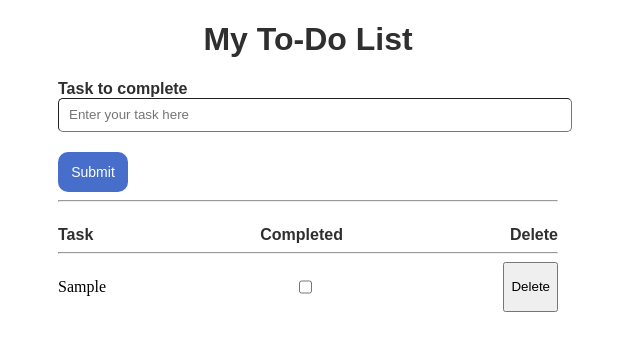
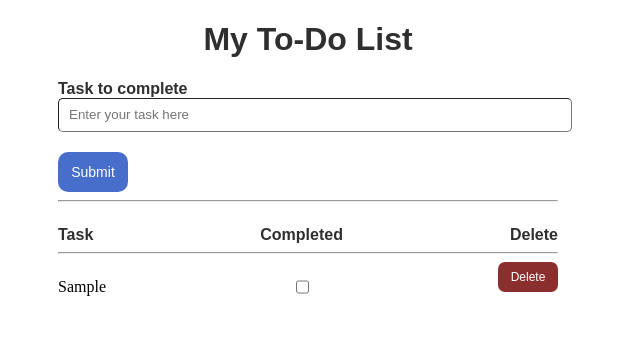
Before and after one commit to waleedrimawi1/To-Do-List, an Angular app: page / in a window 1280 px wide. Both pictures are taken after typing "Sample" into the empty fields and a click on the button "Submit". Shown: the top 350 px of the page, without its empty margins (0-640 px from the left). Built offline with nearby package versions, Linux system fonts and the light colour scheme.

Commit message:
add functionlty and style to Delete Button

```diff
--- a/src/app/todo-list/todo-list.css
+++ b/src/app/todo-list/todo-list.css
@@ -46,3 +46,15 @@
     display: flex;
     justify-content: space-between;
 }
+
+.delete-button {
+    background-color: rgb(139, 46, 46);
+    color: white;
+    width: 60px;
+    height: 30px;
+    border: none;
+    border-radius: 7px;
+    font-size: 12px;
+    font-family: Arial, Helvetica, sans-serif;
+    cursor: pointer;
+}
--- a/src/app/todo-list/todo-list.html
+++ b/src/app/todo-list/todo-list.html
@@ -5,7 +5,7 @@
     <div>
     <input class="search-bar" type="text" placeholder="Enter your task here" [(ngModel)]="inputValue">
     </div>
-    <button class="submit-button" (click)="onClick()">Submit</button>
+    <button class="submit-button" (click)="addItem()">Submit</button>
     <hr>
 
     <div class="list">
@@ -18,7 +18,7 @@
         <div class="item">
             <p> {{item}} </p>
             <input type="checkbox">
-            <button>Delete</button>
+            <button class="delete-button" (click)="deleteItem($index)">Delete</button>
         </div>
     }
 
--- a/src/app/todo-list/todo-list.ts
+++ b/src/app/todo-list/todo-list.ts
@@ -11,10 +11,14 @@ export class TodoList {
   inputValue = ''
   items:string[] = []
 
-  onClick() {
+  addItem() {
     if(this.items){
       this.items.push(this.inputValue)
       this.inputValue = ''
     }
   }
+
+  deleteItem(index:number){
+    this.items.splice(index,1)
+  }
 }
```
